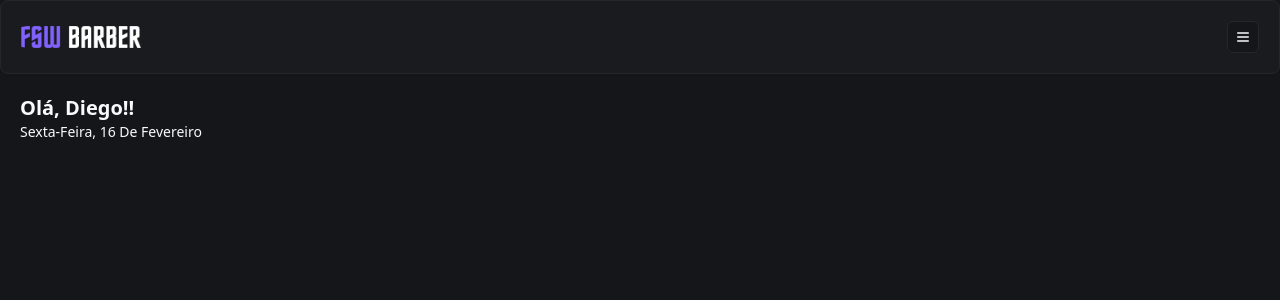
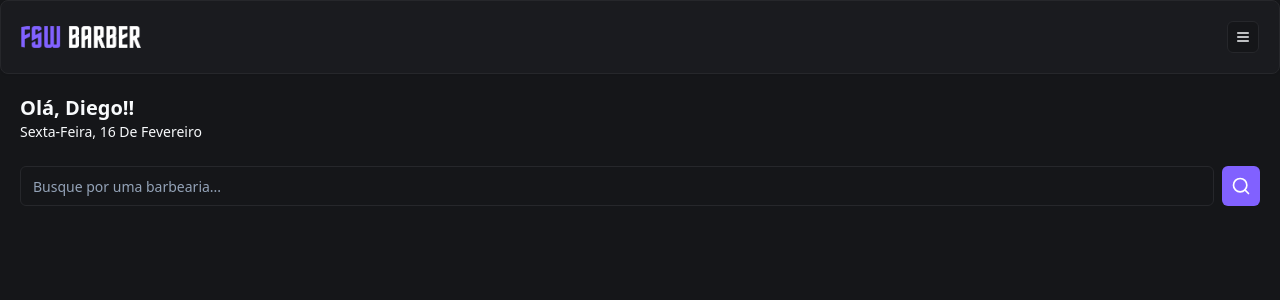
Before and after one commit to 2Reis/barbershop-nextjs, a Next.js app: page / in a window 1280 px wide. Shown: the top 300 px of the page. Built offline with nearby package versions, Linux system fonts and the light colour scheme.

Commit message:
feat: add search components

```diff
--- /dev/null
+++ b/app/(home)/components/search.tsx
@@ -0,0 +1,19 @@
+"use client";
+
+import { SearchIcon } from "lucide-react";
+import { Input } from "@/app/_components/ui/input";
+import { Button } from "@/app/_components/ui/button";
+
+
+const Search = () => {
+    return (
+        <div className="flex items-center gap-2">
+            <Input placeholder="Busque por uma barbearia..."/>
+            <Button variant="default" size="icon">
+                <SearchIcon size={20} />
+            </Button>
+        </div>
+     );
+}
+
+export default Search;
--- a/app/(home)/page.tsx
+++ b/app/(home)/page.tsx
@@ -3,6 +3,7 @@
 import { ptBR } from "date-fns/locale";
 
 import Header from "../_components/header";
+import Search from "./components/search";
 
 export default function Home() {
   return (
@@ -17,6 +18,10 @@
           })}
         </p>
       </div>
+
+      <div className="px-5 mt-6">
+        <Search />
+      </div>
     </div>
   );
 }
--- /dev/null
+++ b/app/_components/ui/input.tsx
@@ -0,0 +1,25 @@
+import * as React from "react"
+
+import { cn } from "@/app/_lib/utils"
+
+export interface InputProps
+  extends React.InputHTMLAttributes<HTMLInputElement> {}
+
+const Input = React.forwardRef<HTMLInputElement, InputProps>(
+  ({ className, type, ...props }, ref) => {
+    return (
+      <input
+        type={type}
+        className={cn(
+          "flex h-10 w-full rounded-md border border-input bg-background px-3 py-2 text-sm ring-offset-background file:border-0 file:bg-transparent file:text-sm file:font-medium placeholder:text-muted-foreground focus-visible:outline-none focus-visible:ring-2 focus-visible:ring-ring focus-visible:ring-offset-2 disabled:cursor-not-allowed disabled:opacity-50",
+          className
+        )}
+        ref={ref}
+        {...props}
+      />
+    )
+  }
+)
+Input.displayName = "Input"
+
+export { Input }
```
